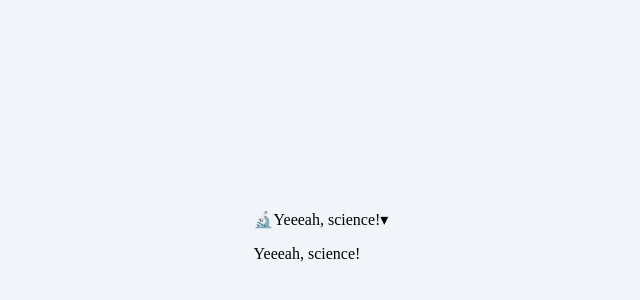
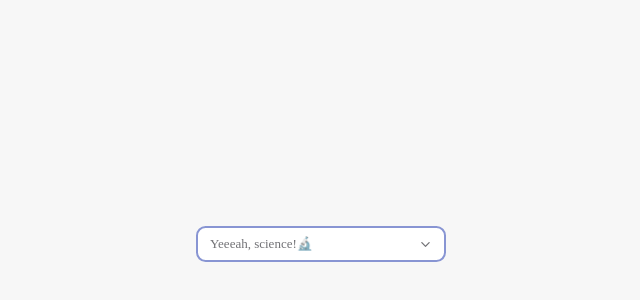
Before and after one commit to amzxir/LoboxTask, a React (Vite) app: page / in a window 1280 px wide. Shown: the part 156-456 px from the top of the page, without its empty margins (319-959 px from the left). Built offline with nearby package versions, Linux system fonts and the light colour scheme.

Commit message:
complete compoenet select

```diff
--- a/src/App.tsx
+++ b/src/App.tsx
@@ -15,10 +15,7 @@ function App() {
 
   return (
     <div className="main-wrapper">
-      <div className="container">
-        <Select options={options} selected={selected} onChange={setSelected} />
-        <p>{selected.label}</p>
-      </div>
+      <Select options={options} selected={selected} onChange={setSelected} />
     </div>
   );
 }
--- a/src/components/select/select.tsx
+++ b/src/components/select/select.tsx
@@ -1,4 +1,5 @@
 import { useEffect, useRef, useState } from "react";
+import { IoIosArrowUp, IoIosArrowDown, IoMdCheckmark } from "react-icons/io";
 
 type SelectType<T> = {
   options: SelectProps<T>[];
@@ -23,29 +24,39 @@ export function Select<T>({ options, selected, onChange }: SelectType<T>) {
   }, []);
 
   return (
-    <div ref={containerRef} className="">
-      <div className="" onClick={() => setIsOpen((o) => !o)}>
+    <div ref={containerRef} className="form-control">
+      <div
+        className="select-control"
+        onClick={() => setIsOpen((o) => !o)}
+        tabIndex={0}
+      >
         <span>
+          {selected.label}
           {selected.emoji && <span>{selected.emoji}</span>}
-          {selected.label}
         </span>
-        <span>{isOpen ? "▴" : "▾"}</span>
+        <span className="icon">
+          {isOpen ? <IoIosArrowUp /> : <IoIosArrowDown />}
+        </span>
       </div>
 
       {isOpen && (
-        <div>
+        <div className="select-menus">
           {options.map((opt) => {
             const isSel = opt.value === selected.value;
             return (
               <div
+                className={`select-item ${isSel ? "selected" : ""}`}
                 key={String(opt.value)}
                 onClick={() => {
                   onChange(opt);
                   setIsOpen(false);
                 }}
               >
-                {opt.emoji && <span>{opt.emoji}</span>}
-                {opt.label}
+                <span>
+                  {opt.label}
+                  {opt.emoji && <span>{opt.emoji}</span>}
+                </span>
+                {isSel ? <IoMdCheckmark /> : null}
               </div>
             );
           })}
--- a/src/index.scss
+++ b/src/index.scss
@@ -1,12 +1,17 @@
-$primary-color: #0070f3;
-$light-color: #f1f5f9;
+$primary: #8895d3;
+$secondary: #c3c5c75e;
+$gray: #717175;
+$primary-light: #a0b4fa;
+$light: #f7f7f7;
+$white: #fff;
 
 html,
 body {
   padding: 0;
   margin: 0;
-  background-color: $light-color;
+  background-color: $light;
   box-sizing: border-box;
+  font-family: "sans-serif";
 
   .main-wrapper {
     min-height: 100vh;
@@ -15,8 +20,70 @@ body {
     justify-content: center;
     align-items: center;
 
-    .container{
+    .form-control {
+      position: relative;
+      width: 250px;
 
+      .select-control {
+        font-size: small;
+        cursor: pointer;
+        padding: 0.5rem 0.75rem;
+        display: flex;
+        justify-content: space-between;
+        align-items: center;
+        border: 2px solid $primary;
+        background-color: $white;
+        border-radius: 0.6rem;
+        color: $gray;
+
+        .icon {
+          display: flex;
+        }
+
+        &:focus {
+          box-shadow: 0 0 0 0.18rem #8894d33d;
+          border-color: #8895d3;
+          outline: none;
+        }
+      }
+
+      .select-menus {
+        position: absolute;
+        right: 0;
+        left: 0;
+        width: 100%;
+        background: $white;
+        margin-top: 0.5rem;
+        max-height: 250px;
+        overflow-y: auto;
+        z-index: 10;
+        padding: 1rem 0rem;
+        border-radius: 0.6rem;
+        border: 2px solid $secondary;
+        color: $gray;
+
+        .select-item {
+          display: flex;
+          align-items: center;
+          justify-content: space-between;
+          font-size: small;
+          cursor: pointer;
+          margin: 0.4rem;
+          padding: 0.28rem 0.4rem;
+          border-radius: 0.5rem;
+          &:hover {
+            background: rgba(136, 148, 211, 0.144);
+            color: $primary;
+          }
+        }
+        span {
+          margin-right: 5px;
+        }
+        .selected {
+          background-color: rgba(136, 148, 211, 0.144);
+          color: $primary;
+        }
+      }
     }
   }
 }
```
